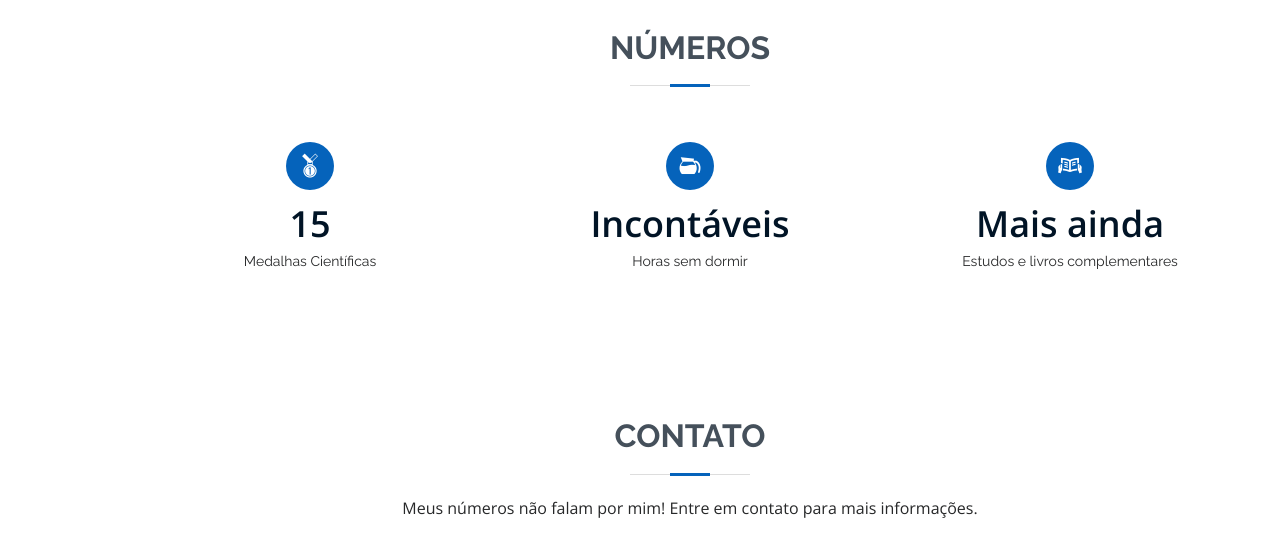
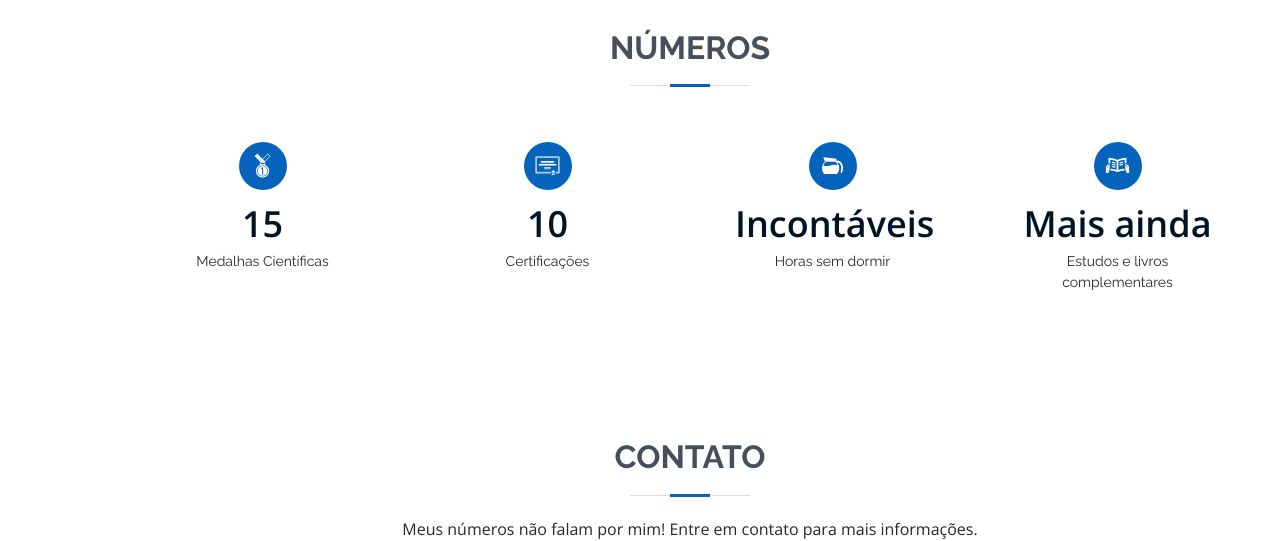
Before and after one commit to caioesr/caioesr.github.io, a plain HTML site: page index.html in a window 1280 px wide. Shown: the part 4020-4561 px from the top of the page. Drawn offline with nearby package versions, Linux system fonts and the light colour scheme.

Commit message:
adicionando certificações

```diff
--- a/index.html
+++ b/index.html
@@ -407,7 +407,7 @@
 
         <div class="row">
 
-          <div class="col-lg-4 col-md-6">
+          <div class="col-lg-3 col-md-6">
             <div class="count-box">
               <i class="icofont-medal-sport"></i>
               <span data-toggle="counter-up">15</span>
@@ -415,7 +415,15 @@
             </div>
           </div>
 
-          <div class="col-lg-4 col-md-6 mt-5 mt-md-0">
+          <div class="col-lg-3 col-md-6">
+            <div class="count-box">
+              <i class="icofont-certificate-alt-1"></i>
+              <span data-toggle="counter-up">10</span>
+              <p>Certificações</p>
+            </div>
+          </div>
+
+          <div class="col-lg-3 col-md-6 mt-5 mt-md-0">
             <div class="count-box">
               <i class="icofont-coffee-pot"></i>
               <span>Incontáveis</span>
@@ -423,7 +431,7 @@
             </div>
           </div>
 
-          <div class="col-lg-4 col-md-6 mt-5 mt-lg-0">
+          <div class="col-lg-3 col-md-6 mt-5 mt-lg-0">
             <div class="count-box">
               <i class="icofont-read-book"></i>
               <span>Mais ainda</span>
```
